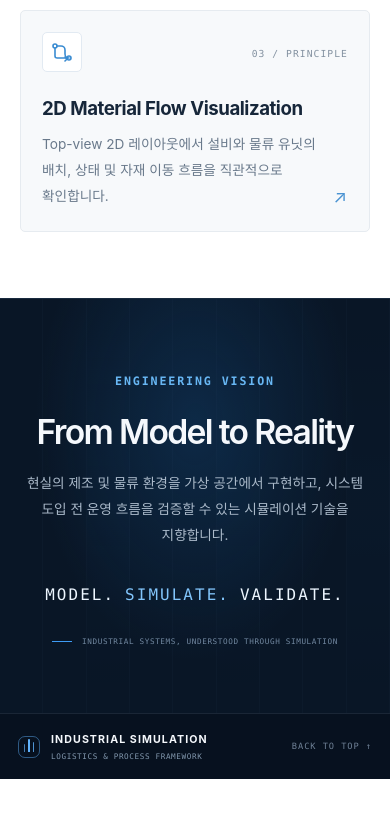
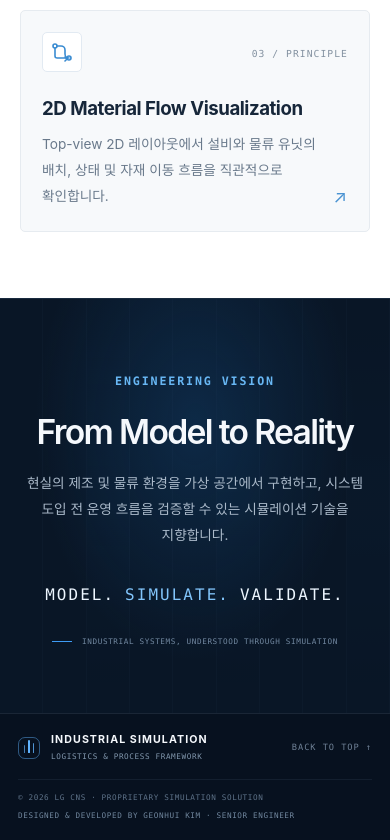
Before and after one commit to kkh3868/My_Portfolio, a React (Vite) app: page / in a window 390 px wide. Shown: the part 4769-5609 px from the top of the page. Before the commit the page ends 5548 px from the top, so only its background shows below. Built offline with nearby package versions, Linux system fonts and the light colour scheme.

Commit message:
[Feat] 사이트 최하단 Footer에 법적 고지 행 추가

```diff
--- a/src/App.css
+++ b/src/App.css
@@ -1735,16 +1735,19 @@
 }
 
 .site-footer {
-  min-height: 72px;
-  padding: 0 max(5.5vw, calc((100vw - 1320px) / 2));
-  display: flex;
-  align-items: center;
-  justify-content: space-between;
+  padding: 22px max(5.5vw, calc((100vw - 1320px) / 2)) 18px;
   color: #8192a5;
   background: #07111f;
   border-top: 1px solid rgba(164, 190, 220, 0.12);
 }
 
+.site-footer__main {
+  display: flex;
+  align-items: center;
+  justify-content: space-between;
+  gap: 18px;
+}
+
 .site-footer .site-brand {
   font-size: calc(12px + var(--font-size-increase));
 }
@@ -1762,8 +1765,8 @@
   height: 22px;
 }
 
-.site-footer > span,
-.site-footer > a:last-child {
+.site-footer__tagline,
+.site-footer__top {
   color: #6f8196;
   font-family: var(--mono);
   font-size: calc(7px + var(--font-size-increase));
@@ -1771,8 +1774,27 @@
   text-decoration: none;
 }
 
-.site-footer > a:last-child:hover {
+.site-footer__top:hover {
   color: #d8e5f2;
+}
+
+.site-footer__legal {
+  margin-top: 16px;
+  padding-top: 12px;
+  display: flex;
+  align-items: center;
+  justify-content: space-between;
+  gap: 18px;
+  color: #5e7288;
+  border-top: 1px solid rgba(164, 190, 220, 0.08);
+  font-family: var(--mono);
+  font-size: calc(6px + var(--font-size-increase));
+  letter-spacing: 0.08em;
+}
+
+.site-footer__legal span:last-child {
+  color: #71879e;
+  text-align: right;
 }
 
 @media (max-width: 1100px) {
@@ -2280,8 +2302,7 @@
   }
 
   .site-footer {
-    min-height: 66px;
-    padding: 0 18px;
+    padding: 18px;
   }
 
   .site-footer .site-brand {
@@ -2292,12 +2313,23 @@
     font-size: calc(8px + var(--font-size-increase));
   }
 
-  .site-footer > span {
+  .site-footer__tagline {
     display: none;
   }
 
-  .site-footer > a:last-child {
+  .site-footer__top {
     font-size: calc(6px + var(--font-size-increase));
+  }
+
+  .site-footer__legal {
+    align-items: flex-start;
+    flex-direction: column;
+    gap: 7px;
+    font-size: calc(5px + var(--font-size-increase));
+  }
+
+  .site-footer__legal span:last-child {
+    text-align: left;
   }
 }
 
--- a/src/App.tsx
+++ b/src/App.tsx
@@ -32,8 +32,11 @@ function SiteHeader() {
 }
 
 function SiteFooter() {
+  const year = new Date().getFullYear()
+
   return (
     <footer className="site-footer">
+      <div className="site-footer__main">
         <a className="site-brand" href="#home">
           <span className="brand-mark" aria-hidden="true">
             <span />
@@ -45,8 +48,13 @@ function SiteFooter() {
             <small>LOGISTICS &amp; PROCESS FRAMEWORK</small>
           </span>
         </a>
-      <span>LOGISTICS &amp; PROCESS SIMULATION FRAMEWORK</span>
-      <a href="#home">BACK TO TOP ↑</a>
+        <span className="site-footer__tagline">LOGISTICS &amp; PROCESS SIMULATION FRAMEWORK</span>
+        <a className="site-footer__top" href="#home">BACK TO TOP ↑</a>
+      </div>
+      <div className="site-footer__legal">
+        <span>© {year} LG CNS · PROPRIETARY SIMULATION SOLUTION</span>
+        <span>DESIGNED &amp; DEVELOPED BY GEONHUI KIM · SENIOR ENGINEER</span>
+      </div>
     </footer>
   )
 }
```
Lines whose indentation alone changed are shown as unchanged.
